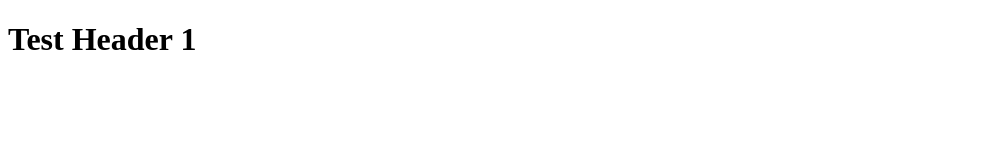
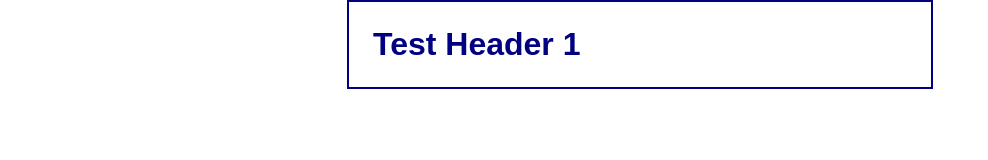
Before and after one commit to nme6/GitDemo, a plain HTML site: page index.html in a window 1280 px wide. Shown: the whole page, without its empty margins (0-988 px from the left). Drawn offline with Linux system fonts and the light colour scheme.

Commit message:
Added main.css and a link to it in index.html

```diff
--- a/index.html
+++ b/index.html
@@ -3,6 +3,7 @@
 <head>
     <meta charset="UTF-8">
     <title>Test Title</title>
+    <link rel="stylesheet" href="main.css">
 </head>
 <body>
 <h1>Test Header 1</h1>
--- /dev/null
+++ b/main.css
@@ -0,0 +1,20 @@
+body {
+    font-family: Arial, Helvetica, sans-serif;
+    font-size: 100%;
+    width: 550px;
+    margin: 0 auto;
+    padding: 1em;
+    border: 2px solid navy;
+}
+h1 {
+    margin: 0;
+    padding: .25em;
+    font-size: 200%;
+    color: navy;
+}
+img  {
+    float: left;
+    margin: 0 1em 1 em 1em; }
+p {
+    margin: 0;
+    padding-bottom: .5em; }
```
